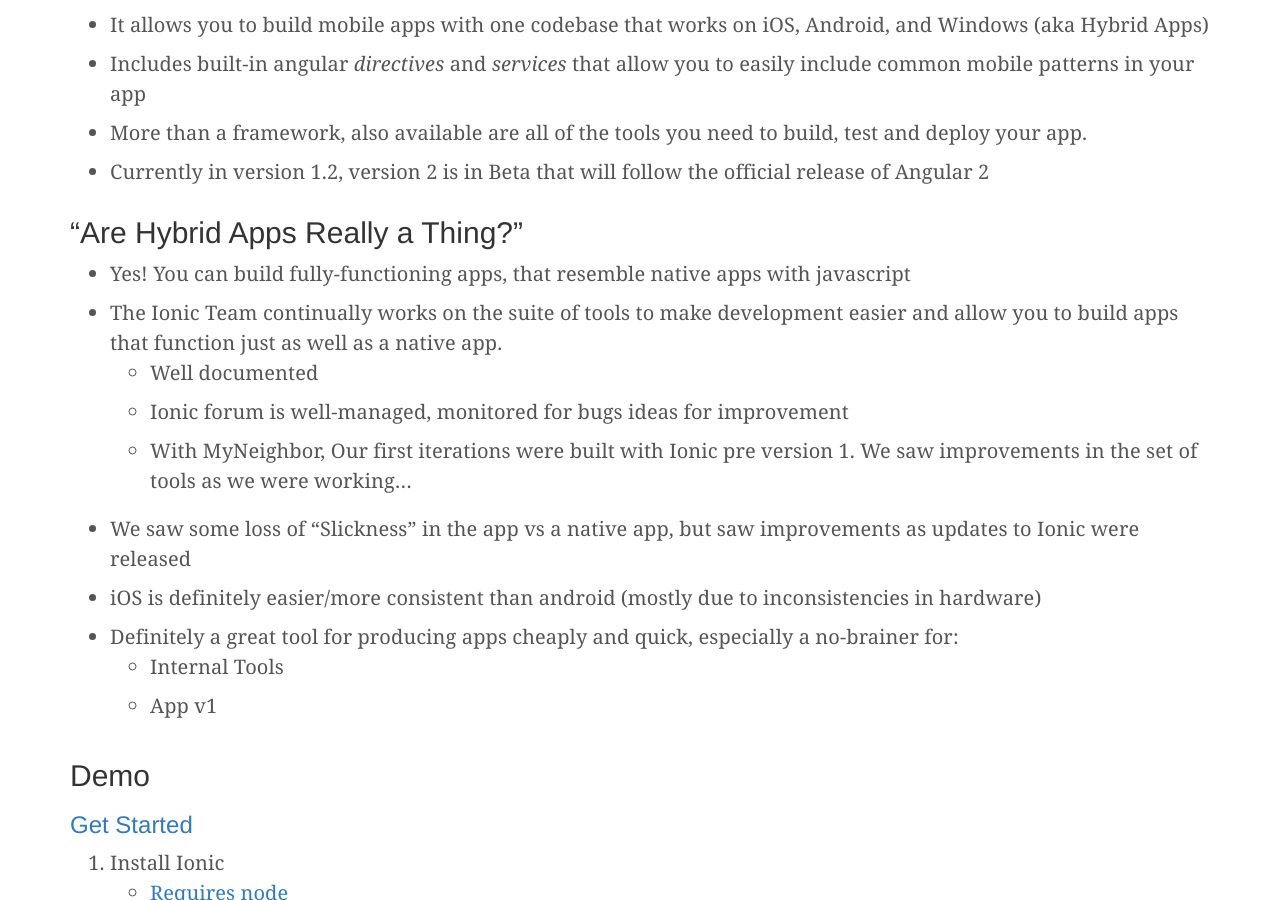
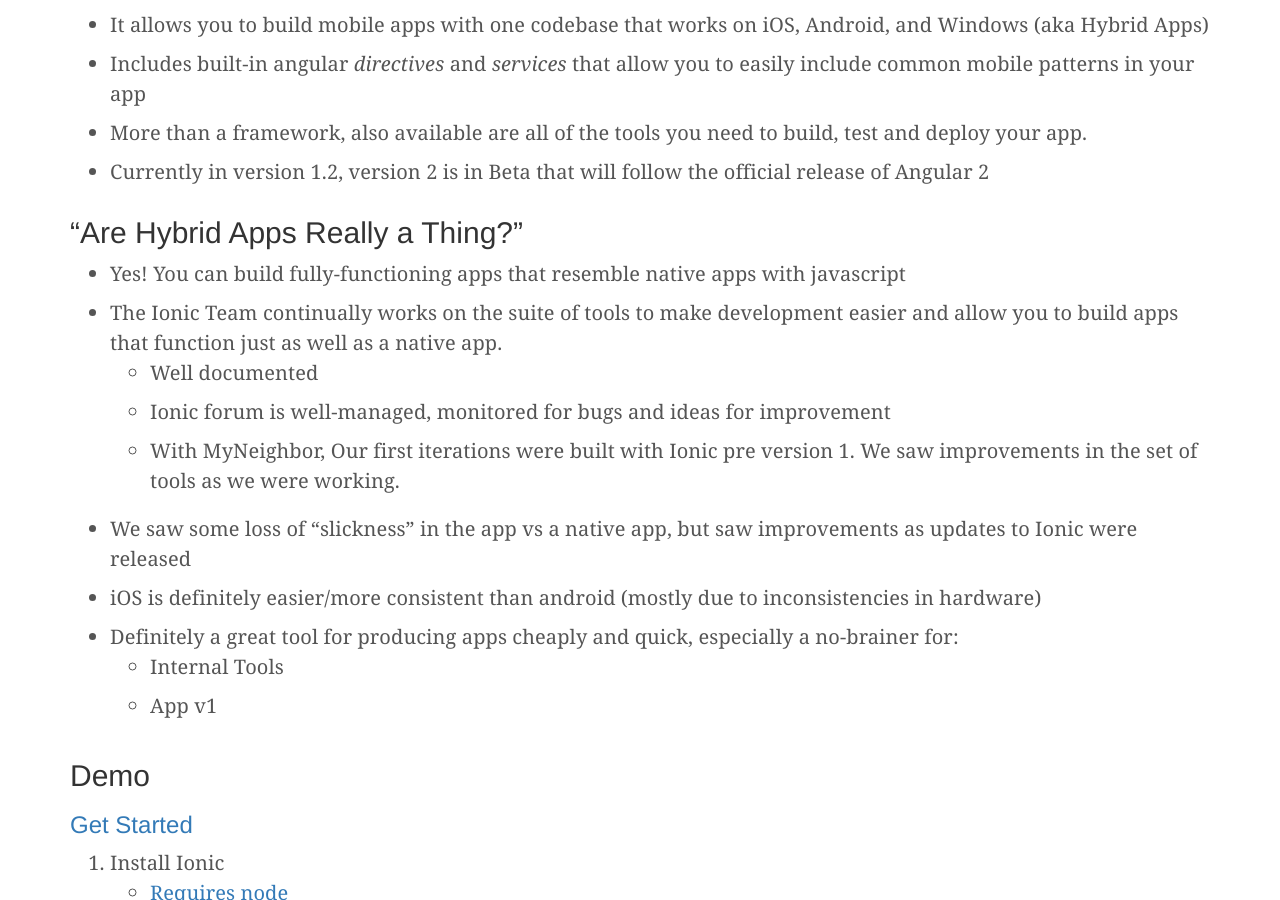
Before and after one commit to SeattleFeministJS/seattlefeministjs.github.io, a Jekyll site: the page built from _posts/2016-04-21-building-mobile-apps-ionic.md, in a window 1280 px wide and 900 px high, scrolled down 600 px. Built offline with Jekyll 4.4.1, drawn with Linux system fonts in a browser that asks for light colours; nearby versions of some CDN libraries; library files that are not in the unit come from our copies; some of the changed text lies outside the part shown.

Commit message:
some grammar fixes

```diff
--- a/_posts/2016-04-21-building-mobile-apps-ionic.md
+++ b/_posts/2016-04-21-building-mobile-apps-ionic.md
@@ -23,12 +23,12 @@
  - Currently in version 1.2, version 2 is in Beta that will follow the official release of Angular 2
 
 ## "Are Hybrid Apps Really a Thing?"
- - Yes! You can build fully-functioning apps, that resemble native apps with javascript
+ - Yes! You can build fully-functioning apps that resemble native apps with javascript
  - The Ionic Team continually works on the suite of tools to make development easier and allow you to build apps that function just as well as a native app.
     - Well documented
-    - Ionic forum is well-managed, monitored for bugs ideas for improvement
-    - With MyNeighbor, Our first iterations were built with Ionic pre version 1. We saw improvements in the set of tools as we were working...
- - We saw some loss of "Slickness" in the app vs a native app, but saw improvements as updates to Ionic were released
+    - Ionic forum is well-managed, monitored for bugs and ideas for improvement
+    - With MyNeighbor, Our first iterations were built with Ionic pre version 1. We saw improvements in the set of tools as we were working.
+ - We saw some loss of "slickness" in the app vs a native app, but saw improvements as updates to Ionic were released
  - iOS is definitely easier/more consistent than android (mostly due to inconsistencies in hardware)
  - Definitely a great tool for producing apps cheaply and quick, especially a no-brainer for:
      + Internal Tools
```
Also changed, not shown: other parts of _posts/2016-04-21-building-mobile-apps-ionic.md (+2 -2 lines), 10 other files.
